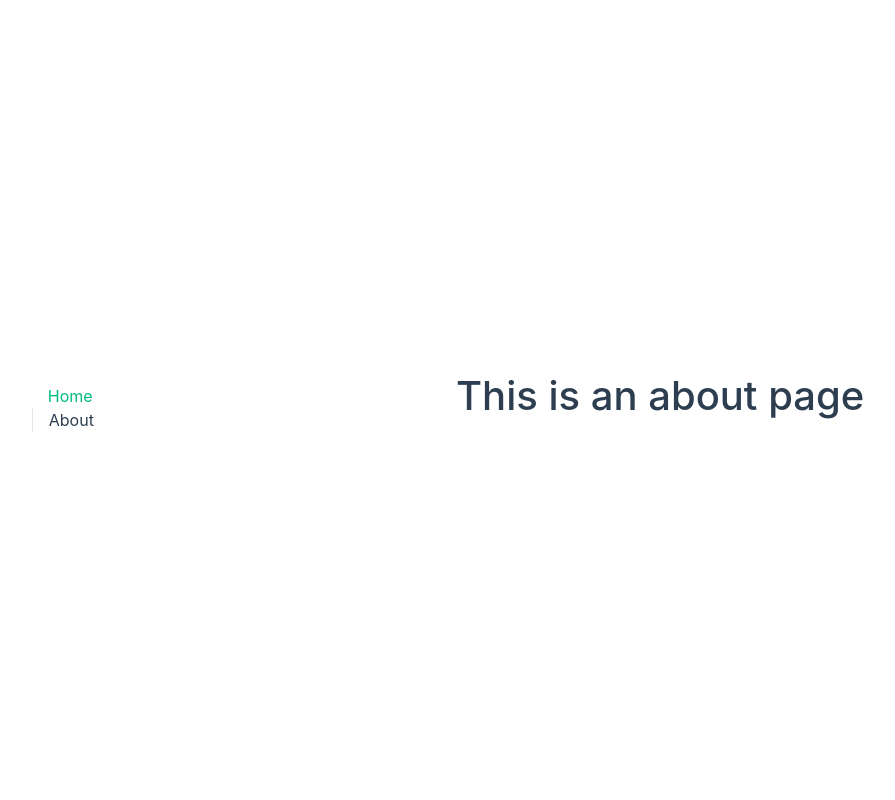
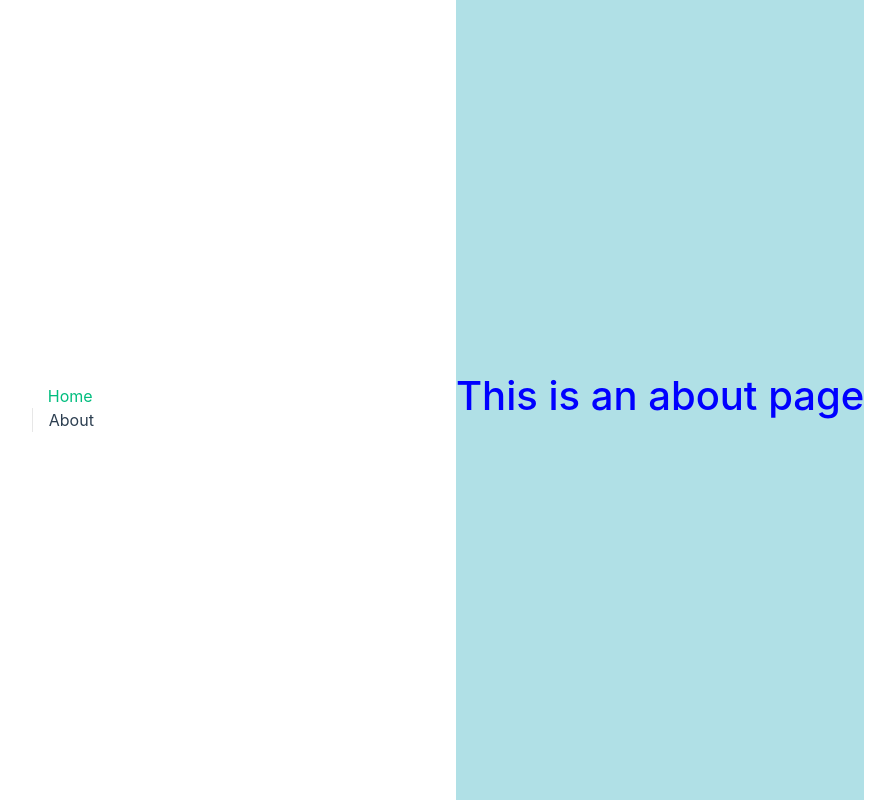
Before and after one commit to ruuffo/Projet-Fullstack, a Vue app in the folder quiz-app/quiz-ui/: page /about in a window 1280 px wide. Shown: the whole page, without its empty margins (184-1079 px from the left). Built offline with nearby package versions, Linux system fonts and the light colour scheme.

Commit message:
style pour tout le monde

```diff
--- a/quiz-app/quiz-ui/src/views/AboutView.vue
+++ b/quiz-app/quiz-ui/src/views/AboutView.vue
@@ -1,10 +1,12 @@
 <template>
+  <body>
   <div class="about">
     <h1>This is an about page</h1>
   </div>
+  </body>
 </template>
 
-<style>
+<style scoped>
 @media (min-width: 1024px) {
   .about {
     min-height: 100vh;
@@ -12,4 +14,30 @@
     align-items: center;
   }
 }
+
+body {
+  background-color: powderblue;
+}
+
+h1 {
+  color: blue;
+  text-align: center;
+}
+
+.container {
+  text-align: center;
+}
+
+h2 {
+  color: darkgreen;
+  text-align: center;
+}
+
+div {
+  text-align: center;
+}
+
+p {
+  color: red;
+}
 </style>
--- a/quiz-app/quiz-ui/src/views/QuestionDisplay.vue
+++ b/quiz-app/quiz-ui/src/views/QuestionDisplay.vue
@@ -1,4 +1,5 @@
 <template>
+    <body>
         <div class="question">
             <h1>{{question.questionTitle}}</h1>
         <img v-if="question.image" :src="question.image"/>
@@ -8,6 +9,7 @@
         </div>
 
         </div>
+    </body>
 </template>
 
 <script>
@@ -21,3 +23,31 @@ export default{
     emits: ["answerSelected"]
 }
 </script>
+
+<style scoped>
+body {
+    background-color: powderblue;
+}
+
+h1 {
+    color: blue;
+    text-align: center;
+}
+
+.container {
+    text-align: center;
+}
+
+h2 {
+    color: darkgreen;
+    text-align: center;
+}
+
+div {
+    text-align: center;
+}
+
+p {
+    color: red;
+}
+</style>
--- a/quiz-app/quiz-ui/src/views/QuestionManager.vue
+++ b/quiz-app/quiz-ui/src/views/QuestionManager.vue
@@ -56,7 +56,7 @@ export default{
 
 </script>
 
-<style>
+<style scoped>
   @media (min-width: 1024px) {
     .about {
       min-height: 100vh;
@@ -64,4 +64,30 @@ export default{
       align-items: center;
     }
   }
+
+body {
+    background-color: powderblue;
+}
+
+h1 {
+    color: blue;
+    text-align: center;
+}
+
+.container {
+    text-align: center;
+}
+
+h2 {
+    color: darkgreen;
+    text-align: center;
+}
+
+div {
+    text-align: center;
+}
+
+p {
+    color: red;
+}
 </style>
```
Lines whose indentation alone changed are shown as unchanged.
